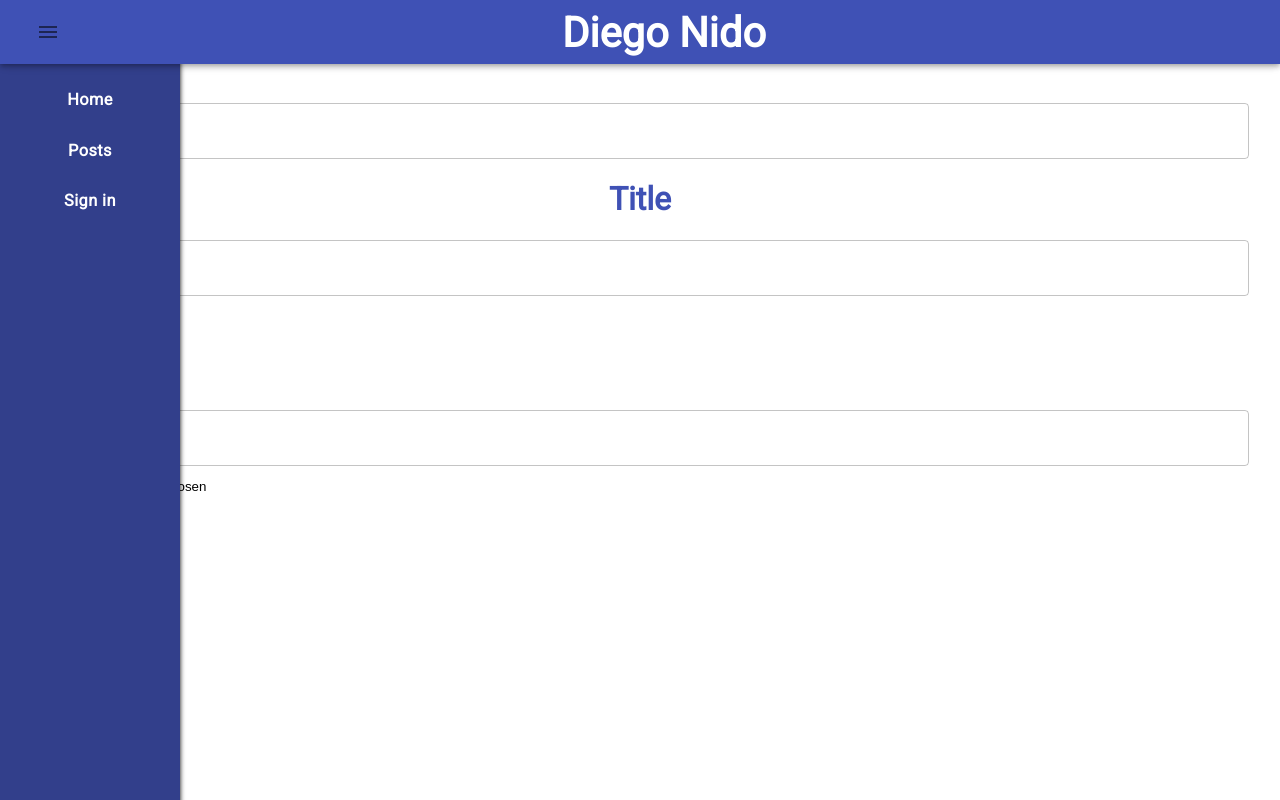
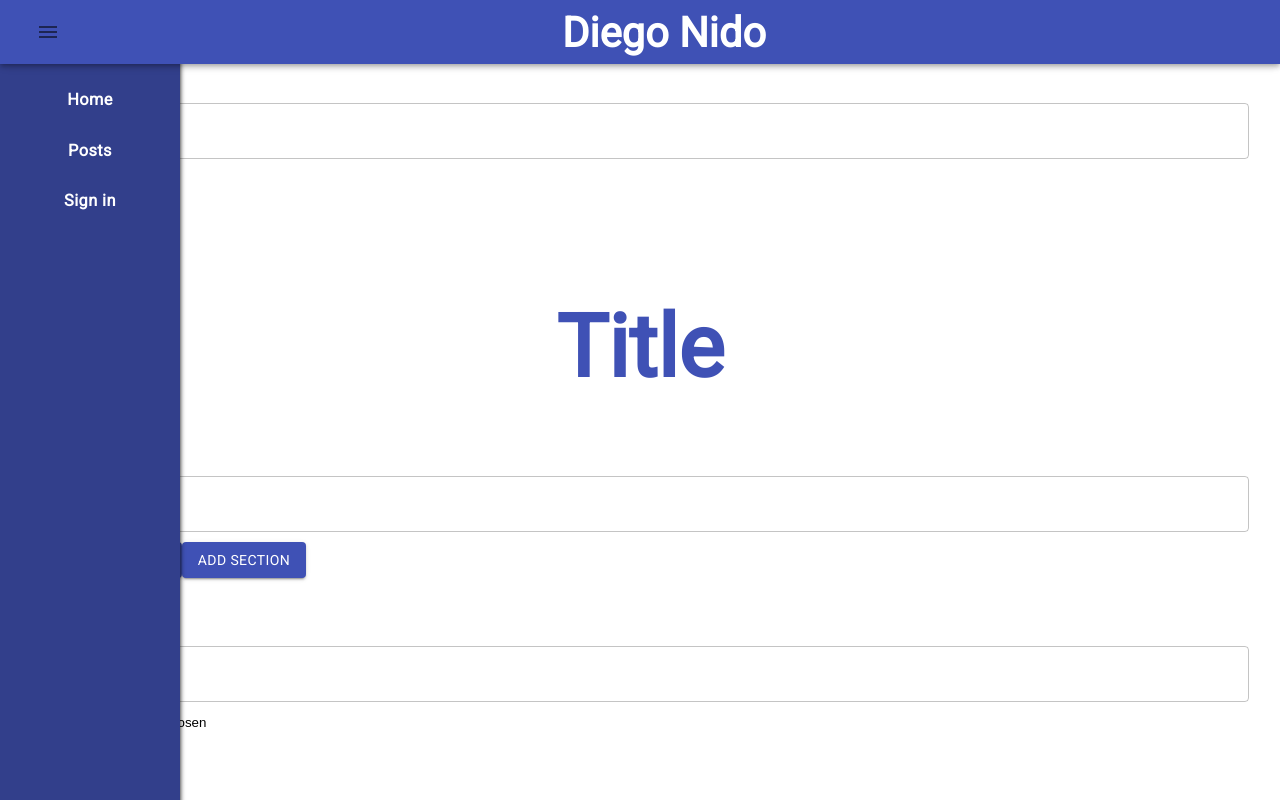
Before and after one commit to Dnidof/personal-web, a React (Create React App) app in the folder client/: page /posts/create in a window 1280 px wide. Built offline with nearby package versions, Linux system fonts and the light colour scheme.

Commit message:
Add images in post's sections

```diff
--- a/client/src/components/CreatePost/CreatePost.js
+++ b/client/src/components/CreatePost/CreatePost.js
@@ -12,6 +12,7 @@ const initialState = {title: "Title", sections: [], tags: [], image: ""}
 const CreatePost = () => {
     const navigate = useNavigate()
     const dispatch = useDispatch()
+    const [isImage, setIsImage] = useState(false)
     const user = useSelector((state) => state.user)
     const [formData, setFormData] = useState(initialState)
     const [sectionText, setSectionText] = useState("")
@@ -33,13 +34,14 @@ const CreatePost = () => {
         if(foundSection === sectionText){
             alert("Section with same content")
         }else{
-            setFormData({...formData, sections: formData.sections.concat([sectionText])})
+            setFormData({...formData, sections: formData.sections.concat([{text: sectionText, isImage}])})
         }
         setSectionText("")
+        setIsImage(false)
     }
 
     const deleteSection = (e) => {
-        setFormData({...formData, sections: formData.sections.filter((section) => section !== e.target.firstChild.data)})
+        setFormData({...formData, sections: formData.sections.filter((section) => e.target.src ?  section.text !== e.target.src : section.text !== e.target.firstChild.data)})
     }
 
     const handleSubmit  = (e) => {
@@ -52,19 +54,37 @@ const CreatePost = () => {
         }
     }
 
+    const toggleAddImage = () => {
+        setSectionText("")
+        isImage ? setIsImage(false) : setIsImage(true)
+    }
+
     return(
         <div className="createPostPage">
             <form className="createPostMenu" onSubmit={handleSubmit}>
                 <Input name="title" label="Title" required handleChange={handleChange} value={formData.title}/>
-                <h1 className="roboto blueText centered">{formData.title}</h1>
+                <div className="postContent">
+                    <h1 className="roboto blueText postTitle">{formData.title}</h1>
+                    {
+                        formData.sections.map(section =>
+                            {   if(!section.isImage){
+                                    return <p className="roboto createdParagraph" key={section.text} onClick={deleteSection}>{section.text}</p>
+                                }else{
+                                    return <img src={section.text} className="postImage" key={section.text} onClick={deleteSection} alt=""/>
+                                }
+                            }
+                        )
+                    }
+                </div>
                 {
-                    formData.sections.map(sectionText =>
-                        (
-                            <p className="roboto paragraph" key={sectionText} onClick={deleteSection}>{sectionText}</p>
-                        )
-                    )
+                    isImage ?
+                    <div className="fileInput">
+                        <FileBase type="file" multiple={false} onDone={({base64}) => setSectionText(base64)}/>
+                    </div>
+                    :
+                    <Input name="sections" label="Section Text" handleChange={handleSectionText} value={sectionText}/>
                 }
-                <Input name="sections" label="Section Text" handleChange={handleSectionText} value={sectionText}/>
+                <Button variant="contained" color="primary" onClick={toggleAddImage}>{isImage ? "Change to text" : "Change to image" }</Button>
                 <Button variant="contained" color="primary" onClick={addSection}>Add section</Button>
                 <div className="date roboto blueText">{new Date().toDateString()}</div>
                 <ul className="tags roboto">{formData.tags.map((tag) => <li className="tag" key={tag}>#{tag}</li>)}</ul>
--- a/client/src/components/CreatePost/styles.css
+++ b/client/src/components/CreatePost/styles.css
@@ -24,7 +24,7 @@
     word-wrap: break-word;
 }
 
-.paragraph:hover{
+.createdParagraph:hover{
     color:red;
 }
 
@@ -54,3 +54,31 @@
 .fileInput{
     margin: 10px;
 }
+
+.postTitle{
+    font-size: calc(3em + 3vw);
+    text-align: center;
+}
+
+.postImage{
+    width: 60%;
+    max-width: 700px;
+    margin-bottom: 20px;
+}
+
+.postSection{
+    font-size: calc(1em + 0.5vw);
+    color: rgb(70 63 63);
+    font-weight: 1;
+    word-wrap: break-word;
+    margin: 10px;
+    justify-content: flex-start;
+}
+
+.postContent{
+    margin-top: 70px;
+    padding: 10px;
+    display: flex;
+    flex-flow: column nowrap;
+    align-items: center;
+}
--- a/client/src/components/Posts/Post/Post.js
+++ b/client/src/components/Posts/Post/Post.js
@@ -15,7 +15,14 @@ const Post = () => {
                     <h1 className="blueText postTitle">{post.title}</h1>
                     <img src={post?.image} className="postImage" alt=""/>
                     {
-                        post?.sections.map((section) => <p className="postSection" key={section}>{section}</p>)
+                        post?.sections.map((section) =>
+                        {   if(!section.isImage){
+                            return <p className="roboto paragraph" key={section.text}>{section.text}</p>
+                        }else{
+                            return <img src={section.text} className="postImage" key={section.text} alt=""/>
+                        }
+                        }
+                        )
                     }
                 </div>
             }
--- a/client/src/queries/queries.js
+++ b/client/src/queries/queries.js
@@ -5,7 +5,10 @@ export const GET_POSTS = gql`
         posts {
             id
             title
-            sections
+            sections {
+                text
+                isImage
+            }
             image
             tags
             createdAt
@@ -28,11 +31,14 @@ export const GET_POSTS = gql`
 `
 
 export const CREATE_POST = gql`
-    mutation($title: String!, $sections: [String]!, $image: String, $tags: [String]!){
+    mutation($title: String!, $sections: [SectionInput]!, $image: String, $tags: [String]!){
             createPost(title: $title, sections: $sections, image: $image, tags: $tags){
                 id
                 title
-                sections
+                sections {
+                    text
+                    isImage
+                }
                 image
                 tags
                 createdAt
```
Also changed, not shown: 2 other files (tests, documents, lock files or other folders).
